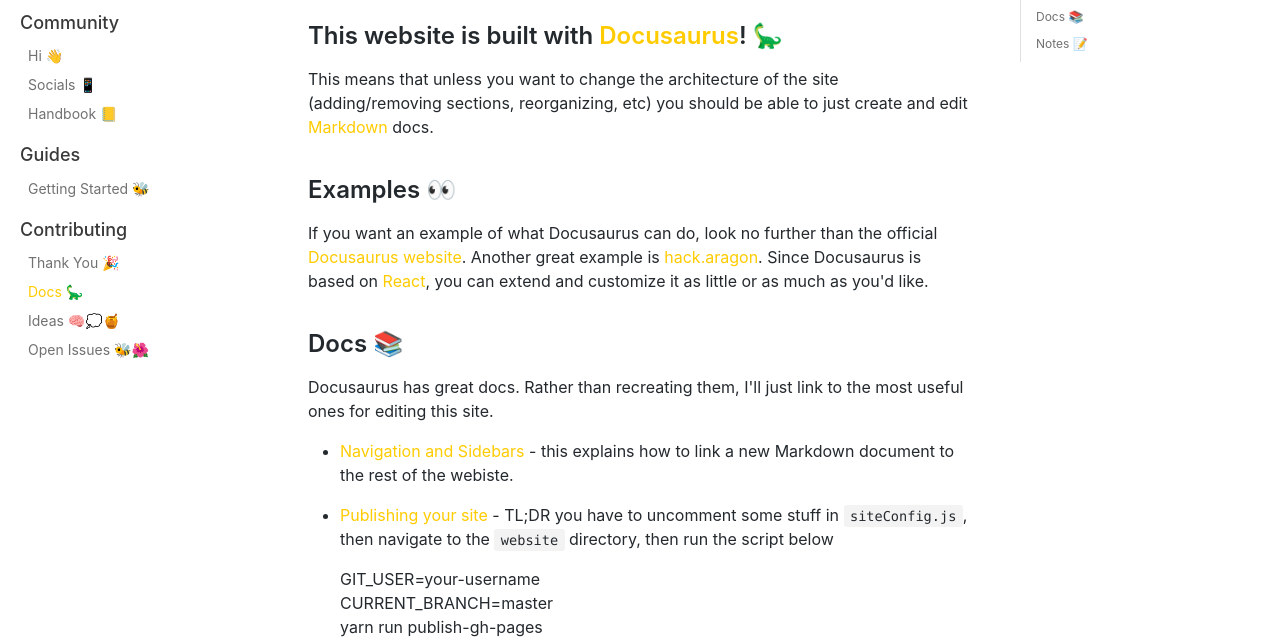
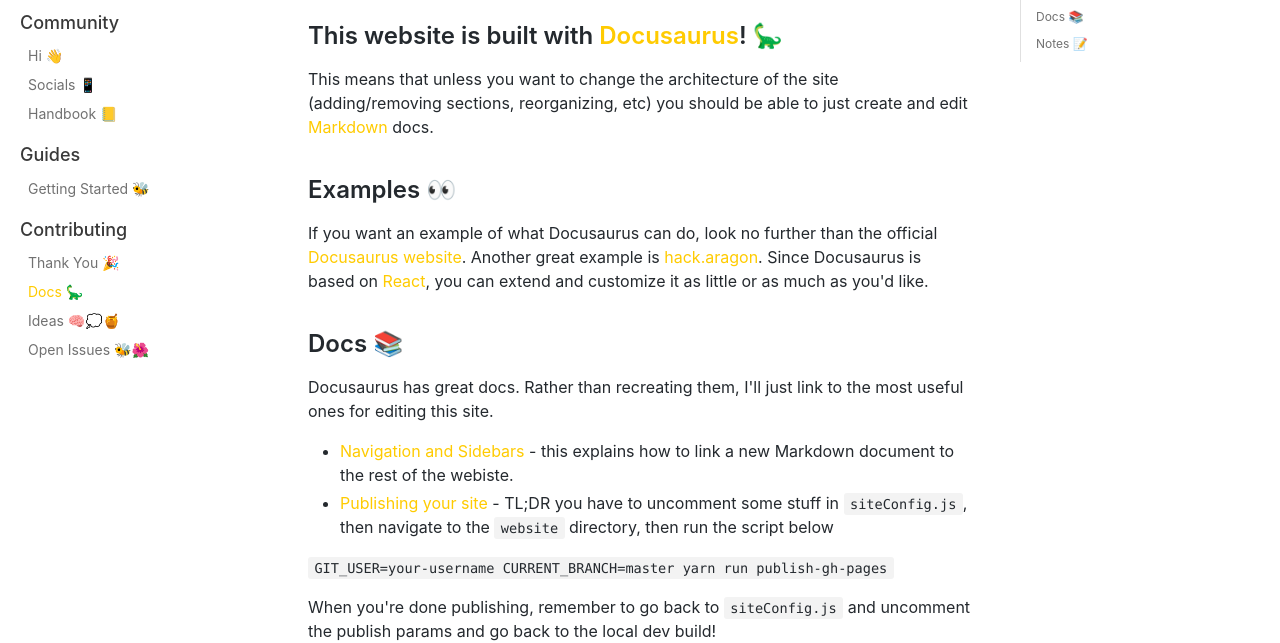
Before and after one commit to hackingclimate/mvp, a plain HTML site: page docs/contributing/docs.html in a window 1280 px wide. Shown: the part 161-804 px from the top of the page. Drawn offline with nearby package versions, Linux system fonts and the light colour scheme.

Commit message:
Deploy website
Deploy website version based on ed8c8f4cf8f008d0ae1ca82bdf4272af8f6dff1d

```diff
--- a/docs/contributing/docs.html
+++ b/docs/contributing/docs.html
@@ -57,12 +57,10 @@
 <h2><a class="anchor" aria-hidden="true" id="docs"></a><a href="#docs" aria-hidden="true" class="hash-link"><svg class="hash-link-icon" aria-hidden="true" height="16" version="1.1" viewBox="0 0 16 16" width="16"><path fill-rule="evenodd" d="M4 9h1v1H4c-1.5 0-3-1.69-3-3.5S2.55 3 4 3h4c1.45 0 3 1.69 3 3.5 0 1.41-.91 2.72-2 3.25V8.59c.58-.45 1-1.27 1-2.09C10 5.22 8.98 4 8 4H4c-.98 0-2 1.22-2 2.5S3 9 4 9zm9-3h-1v1h1c1 0 2 1.22 2 2.5S13.98 12 13 12H9c-.98 0-2-1.22-2-2.5 0-.83.42-1.64 1-2.09V6.25c-1.09.53-2 1.84-2 3.25C6 11.31 7.55 13 9 13h4c1.45 0 3-1.69 3-3.5S14.5 6 13 6z"></path></svg></a>Docs 📚</h2>
 <p>Docusaurus has great docs. Rather than recreating them, I'll just link to the most useful ones for editing this site.</p>
 <ul>
-<li><p><a href="https://docusaurus.io/docs/en/navigation">Navigation and Sidebars</a> - this explains how to link a new Markdown document to the rest of the webiste.</p></li>
-<li><p><a href="https://docusaurus.io/docs/en/publishing">Publishing your site</a> - TL;DR you have to uncomment some stuff in <code>siteConfig.js</code>, then navigate to the <code>website</code> directory, then run the script below</p>
-<p>GIT_USER=your-username<br>
-CURRENT_BRANCH=master <br>
-yarn run publish-gh-pages</p></li>
+<li><a href="https://docusaurus.io/docs/en/navigation">Navigation and Sidebars</a> - this explains how to link a new Markdown document to the rest of the webiste.</li>
+<li><a href="https://docusaurus.io/docs/en/publishing">Publishing your site</a> - TL;DR you have to uncomment some stuff in <code>siteConfig.js</code>, then navigate to the <code>website</code> directory, then run the script below</li>
 </ul>
+<p><code>GIT_USER=your-username CURRENT_BRANCH=master yarn run publish-gh-pages</code></p>
 <p>When you're done publishing, remember to go back to <code>siteConfig.js</code> and uncomment the publish params and go back to the local dev build!</p>
 <h2><a class="anchor" aria-hidden="true" id="notes"></a><a href="#notes" aria-hidden="true" class="hash-link"><svg class="hash-link-icon" aria-hidden="true" height="16" version="1.1" viewBox="0 0 16 16" width="16"><path fill-rule="evenodd" d="M4 9h1v1H4c-1.5 0-3-1.69-3-3.5S2.55 3 4 3h4c1.45 0 3 1.69 3 3.5 0 1.41-.91 2.72-2 3.25V8.59c.58-.45 1-1.27 1-2.09C10 5.22 8.98 4 8 4H4c-.98 0-2 1.22-2 2.5S3 9 4 9zm9-3h-1v1h1c1 0 2 1.22 2 2.5S13.98 12 13 12H9c-.98 0-2-1.22-2-2.5 0-.83.42-1.64 1-2.09V6.25c-1.09.53-2 1.84-2 3.25C6 11.31 7.55 13 9 13h4c1.45 0 3-1.69 3-3.5S14.5 6 13 6z"></path></svg></a>Notes 📝</h2>
 <p>If you want the fun minimap to show up on the left side of the screen you need to use ## before each title.</p>
```
Also changed, not shown: docs/contributing/docs/index.html (+3 -5 lines).
